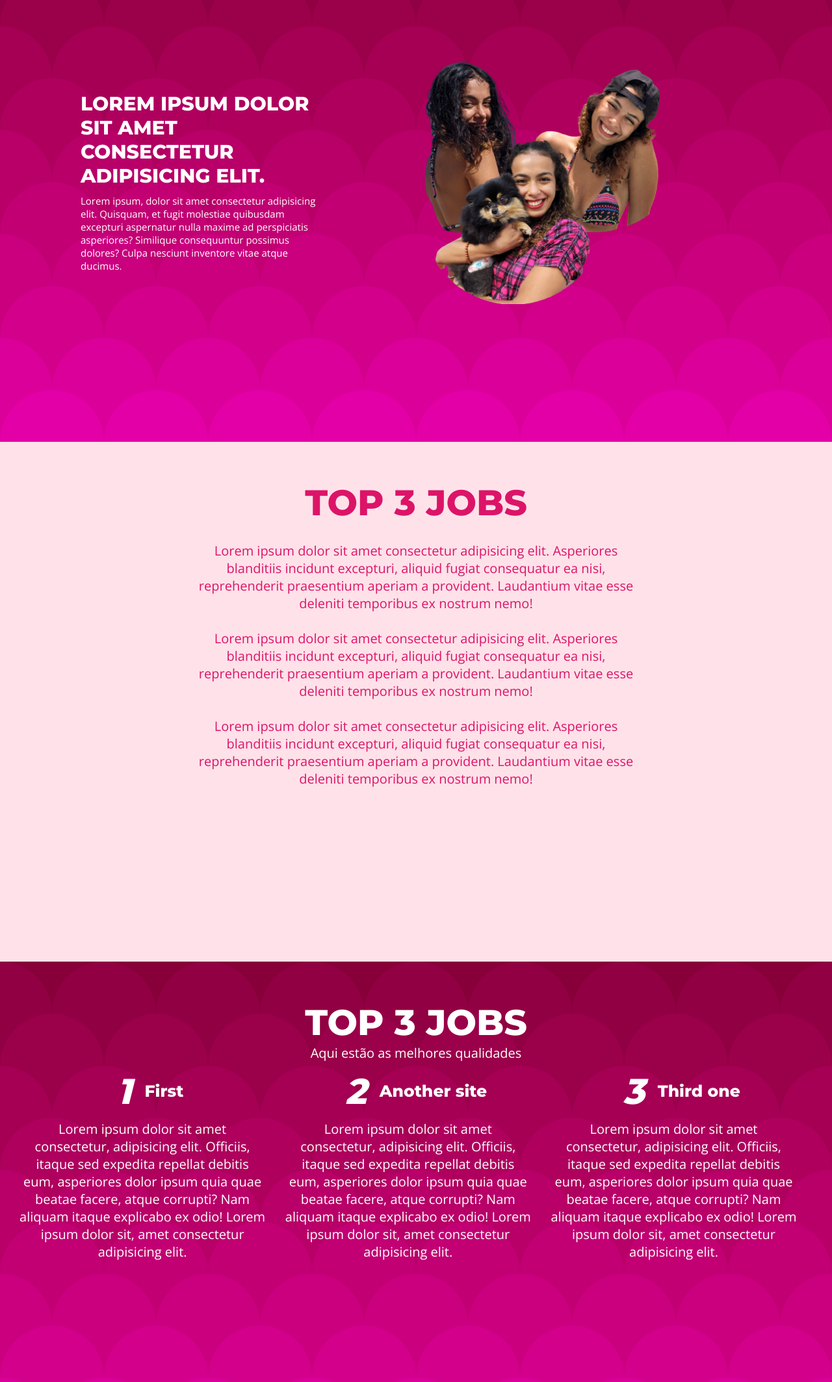
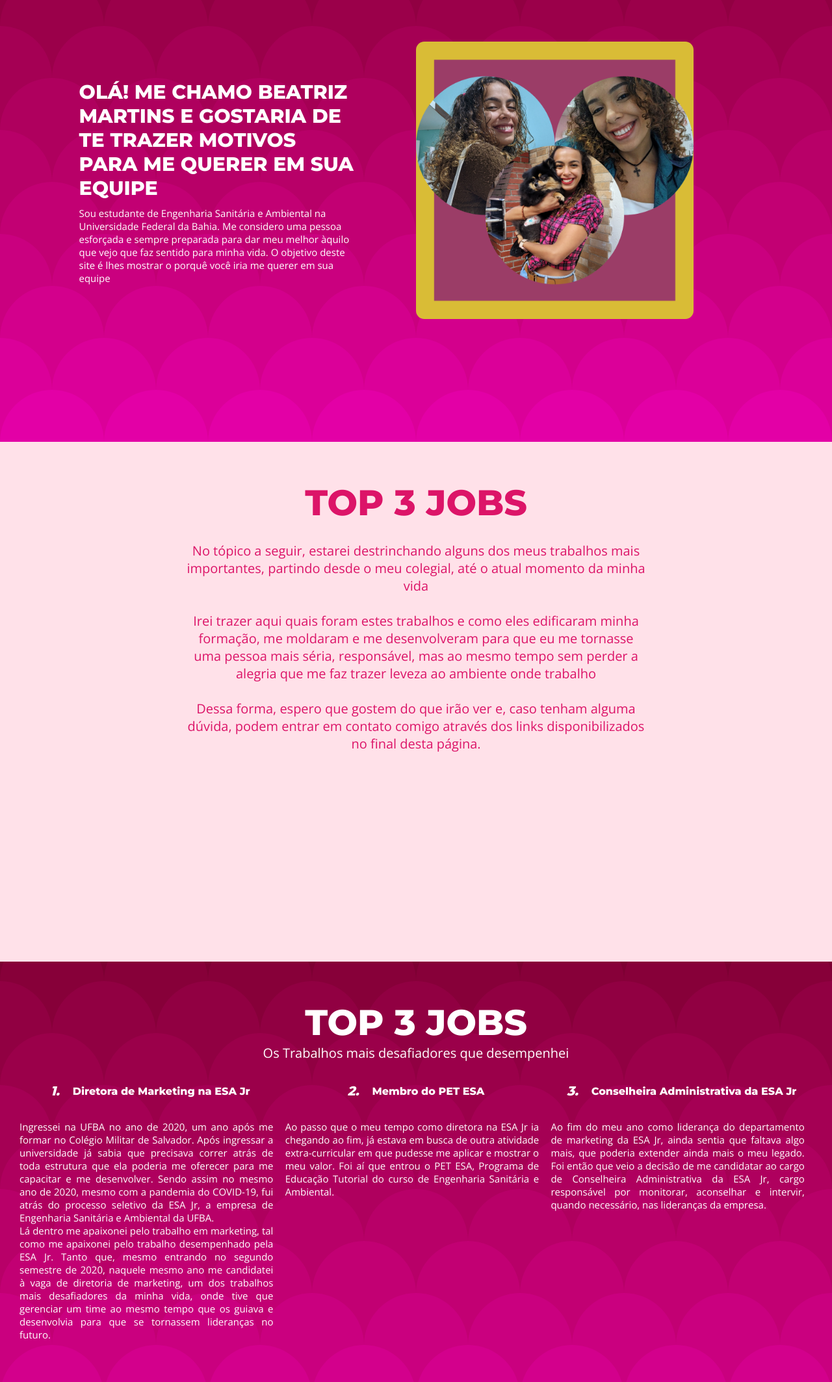
Before and after one commit to Fabio-Matos1303/Projeto-LandingPage, a plain HTML site: page index.html in a window 1280 px wide. Shown: the part 120-2247 px from the top of the page at 65% size. Drawn offline with nearby package versions, Linux system fonts and the light colour scheme; a web font is replaced by a local one.

Commit message:
Ajustes e implementação do conteúdo

```diff
--- a/assets/css/gallery.css
+++ b/assets/css/gallery.css
@@ -37,5 +37,6 @@
     border: 0;
     padding-bottom: 0;
     padding-top: 3%;
+    padding-left: 5.6%;
     text-transform: uppercase;
 }
--- a/assets/css/home.css
+++ b/assets/css/home.css
@@ -6,17 +6,15 @@
 }
 
 .home-text-content {
+    width: 50%;
     display: flex;
     flex-direction: column;
     justify-content: center;
+    align-items: center;
 }
 
-.home-text-content {
-    width: 30%;
-}
-
-
 .home-text-content h2 {
+    width: 70%;
     color: var(--white-color);
     font-size: 3rem;
     text-transform: uppercase;
@@ -24,6 +22,7 @@
 }
 
 .home-text-content p {
+    width: 70%;
     padding-top: 1rem;
     font-size: 1.5rem;
     text-align: left;
@@ -38,15 +37,12 @@
     flex-wrap: nowrap;
 }
 
-.home-img-content {
-    width: 100%;
-    min-width: 30%;
-    display: flex;
-    justify-content: center;
-    align-items: center;
+.home-img {
+    width: 50%;
 }
 
 .home-img-content {
-    max-height: 70%;
-    min-height: 35%;
+    width: 70%;
+    min-width: 30%;
+    border-radius: 3%;
 }
--- a/assets/css/top3.css
+++ b/assets/css/top3.css
@@ -11,6 +11,10 @@
     align-items: center;
 }
 
+.top-3-conteiner {
+    height: 100vh;
+}
+
 .top-3-header-title {
     text-transform: uppercase;
 }
@@ -21,7 +25,7 @@
 }
 
 .top-3-list-title {
-    font-size: 2.5rem;
+    font-size: 1.6rem;
     padding-left: 2rem;
 }
 
@@ -35,6 +39,7 @@
 
 .top-3-list-header h2 {
     font-style: italic;
+    font-size: 2rem;
 }
 
 .top-3-list-content {
@@ -46,10 +51,10 @@
 .top-3-list-text {
     width: 33%;
     height: 50vh;
-    padding-right: 2%;
-    text-align: center;
+    padding-right: 1%;
+    text-align: justify;
 }
 
 .top-3-list-content {
-    height: 50vh;
+    font-size: 1.5rem;
 }
--- a/index.html
+++ b/index.html
@@ -38,11 +38,11 @@
     <section id="home" class="main-bg home section">
         <div class="main-content home-content">
         <div class="home-text-content">
-        <h2>Lorem ipsum dolor sit amet consectetur adipisicing elit.</h2>
-        <p>Lorem ipsum, dolor sit amet consectetur adipisicing elit. Quisquam, et fugit molestiae quibusdam excepturi aspernatur nulla maxime ad perspiciatis asperiores? Similique consequuntur possimus dolores? Culpa nesciunt inventore vitae atque ducimus.</p>
+        <h2>Olá! me chamo Beatriz Martins e gostaria de te trazer motivos para me querer em sua equipe</h2>
+        <p>Sou estudante de Engenharia Sanitária e Ambiental na Universidade Federal da Bahia. Me considero uma pessoa esforçada e sempre preparada para dar meu melhor àquilo que vejo que faz sentido para minha vida. O objetivo deste site é lhes mostrar o porquê você iria me querer em sua equipe</p>
         </div>
         <div class="home-img">
-            <img class="home-img-content" src="assets/img/Bea-pack.png" alt="">
+            <img class="home-img-content" src="assets/img/Bea-pack-2.png" alt="">
         </div>
         </div>
     </section>
@@ -52,31 +52,31 @@
         <div class="main-content top3-content">
         <h2 class="top3-title">top 3 jobs</h2>
         <br>
-        <p>Lorem ipsum dolor sit amet consectetur adipisicing elit. Asperiores blanditiis incidunt excepturi, aliquid fugiat consequatur ea nisi, reprehenderit praesentium aperiam a provident. Laudantium vitae esse deleniti temporibus ex nostrum nemo!</p>
+        <p>No tópico a seguir, estarei destrinchando alguns dos meus trabalhos mais importantes, partindo desde o meu colegial, até o atual momento da minha vida</p>
         <br>
-        <p>Lorem ipsum dolor sit amet consectetur adipisicing elit. Asperiores blanditiis incidunt excepturi, aliquid fugiat consequatur ea nisi, reprehenderit praesentium aperiam a provident. Laudantium vitae esse deleniti temporibus ex nostrum nemo!</p>
+        <p>Irei trazer aqui quais foram estes trabalhos e como eles edificaram minha formação, me moldaram e me desenvolveram para que eu me tornasse uma pessoa mais séria, responsável, mas ao mesmo tempo sem perder a alegria que me faz trazer leveza ao ambiente onde trabalho</p>
         <br>
-        <p>Lorem ipsum dolor sit amet consectetur adipisicing elit. Asperiores blanditiis incidunt excepturi, aliquid fugiat consequatur ea nisi, reprehenderit praesentium aperiam a provident. Laudantium vitae esse deleniti temporibus ex nostrum nemo!</p>
+        <p>Dessa forma, espero que gostem do que irão ver e, caso tenham alguma dúvida, podem entrar em contato comigo através dos links disponibilizados no final desta página.</p>
         </div>
     </section>
 
 
     <section id="top3" class="main-bg section top-3">
-        <div class="main-content">
+        <div class="main-content top-3-conteiner">
             <div class="top-3-header">
             <h2 class="top-3-header-title">top 3 jobs</h2>
-            <p>Aqui estão as melhores qualidades</p>
+            <p>Os Trabalhos mais desafiadores que desempenhei</p>
             </div>
             <div class="top-3-content">
-        <div class="top-3-list">
-            <div class="top-3-list-header"><h2>1<h6 class="top-3-list-title">First</h6></h2></div>
-            <div class="top-3-list-header"><h2>2<h6 class="top-3-list-title">Another site</h6></h2></div>
-            <div class="top-3-list-header"><h2>3<h6 class="top-3-list-title">Third one</h6></h2></div>
+            <div class="top-3-list">
+            <div class="top-3-list-header"><h2>1.<h6 class="top-3-list-title">Diretora de Marketing na ESA Jr</h6></h2></div>
+            <div class="top-3-list-header"><h2>2.<h6 class="top-3-list-title">Membro do PET ESA</h6></h2></div>
+            <div class="top-3-list-header"><h2>3.<h6 class="top-3-list-title">Conselheira Administrativa da ESA Jr</h6></h2></div>
         </div>
         <div class="top-3-list-content">
-            <p class="top-3-list-text">Lorem ipsum dolor sit amet consectetur, adipisicing elit. Officiis, itaque sed expedita repellat debitis eum, asperiores dolor ipsum quia quae beatae facere, atque corrupti? Nam aliquam itaque explicabo ex odio! Lorem ipsum dolor sit, amet consectetur adipisicing elit.</p>
-            <p class="top-3-list-text">Lorem ipsum dolor sit amet consectetur, adipisicing elit. Officiis, itaque sed expedita repellat debitis eum, asperiores dolor ipsum quia quae beatae facere, atque corrupti? Nam aliquam itaque explicabo ex odio! Lorem ipsum dolor sit, amet consectetur adipisicing elit.</p>
-            <p class="top-3-list-text">Lorem ipsum dolor sit amet consectetur, adipisicing elit. Officiis, itaque sed expedita repellat debitis eum, asperiores dolor ipsum quia quae beatae facere, atque corrupti? Nam aliquam itaque explicabo ex odio! Lorem ipsum dolor sit, amet consectetur adipisicing elit.</p>
+            <p class="top-3-list-text">Ingressei na UFBA no ano de 2020, um ano após me formar no Colégio Militar de Salvador. Após ingressar a universidade já sabia que precisava correr atrás de toda estrutura que ela poderia me oferecer para me capacitar e me desenvolver. Sendo assim no mesmo ano de 2020, mesmo com a pandemia do COVID-19, fui atrás do processo seletivo da ESA Jr, a empresa de Engenharia Sanitária e Ambiental da UFBA. <br> Lá dentro me apaixonei pelo trabalho em marketing, tal como me apaixonei pelo trabalho desempenhado pela ESA Jr. Tanto que, mesmo entrando no segundo semestre de 2020, naquele mesmo ano me candidatei à vaga de diretoria de marketing, um dos trabalhos mais desafiadores da minha vida, onde tive que gerenciar um time ao mesmo tempo que os guiava e desenvolvia para que se tornassem lideranças no futuro.</p>
+            <p class="top-3-list-text">Ao passo que o meu tempo como diretora na ESA Jr ia chegando ao fim, já estava em busca de outra atividade extra-curricular em que pudesse me aplicar e mostrar o meu valor. Foi aí que entrou o PET ESA, Programa de Educação Tutorial do curso de Engenharia Sanitária e Ambiental.</p>
+            <p class="top-3-list-text">Ao fim do meu ano como liderança do departamento de marketing da ESA Jr, ainda sentia que faltava algo mais, que poderia extender ainda mais o meu legado. Foi então que veio a decisão de me candidatar ao cargo de Conselheira Administrativa da ESA Jr, cargo responsável por monitorar, aconselhar e intervir, quando necessário, nas lideranças da empresa.</p>
             </div>
         </div>
         </div>
```
Also changed, not shown: assets/img/Bea-pack-2.png (added).
